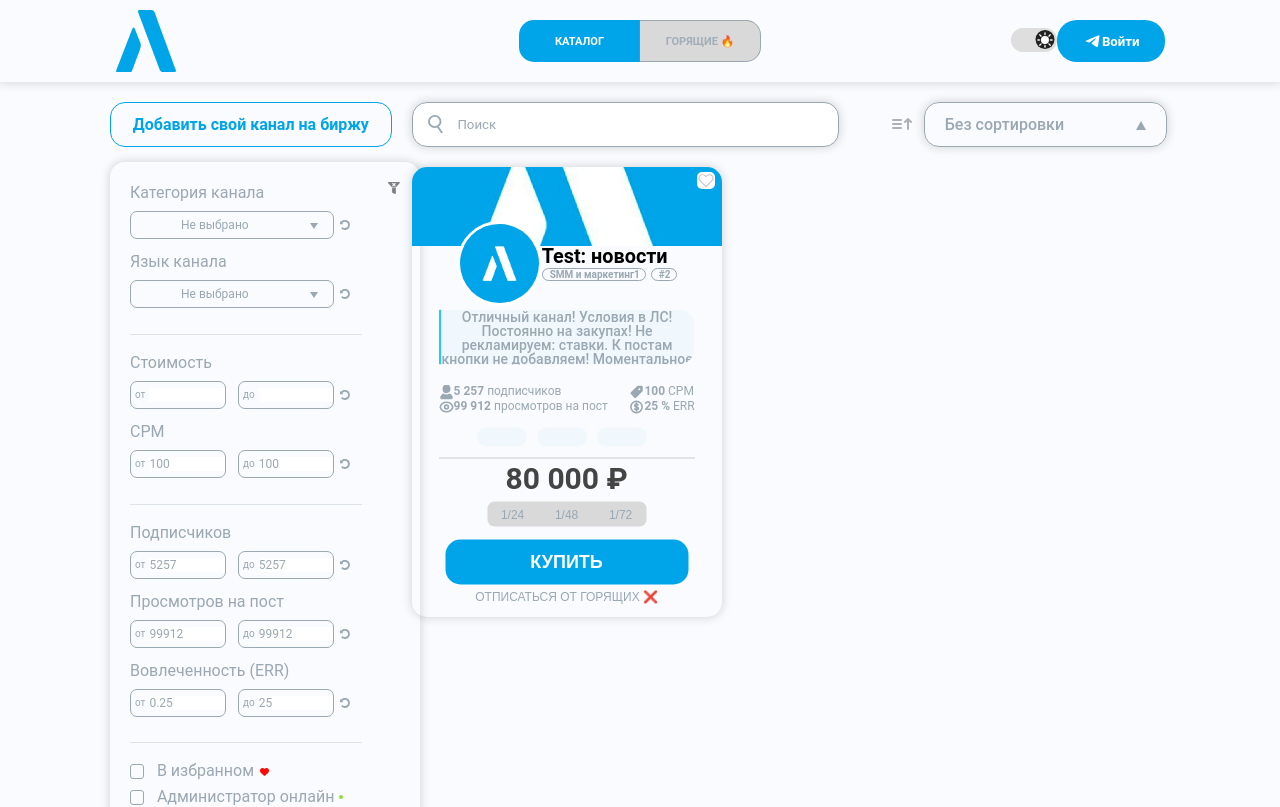
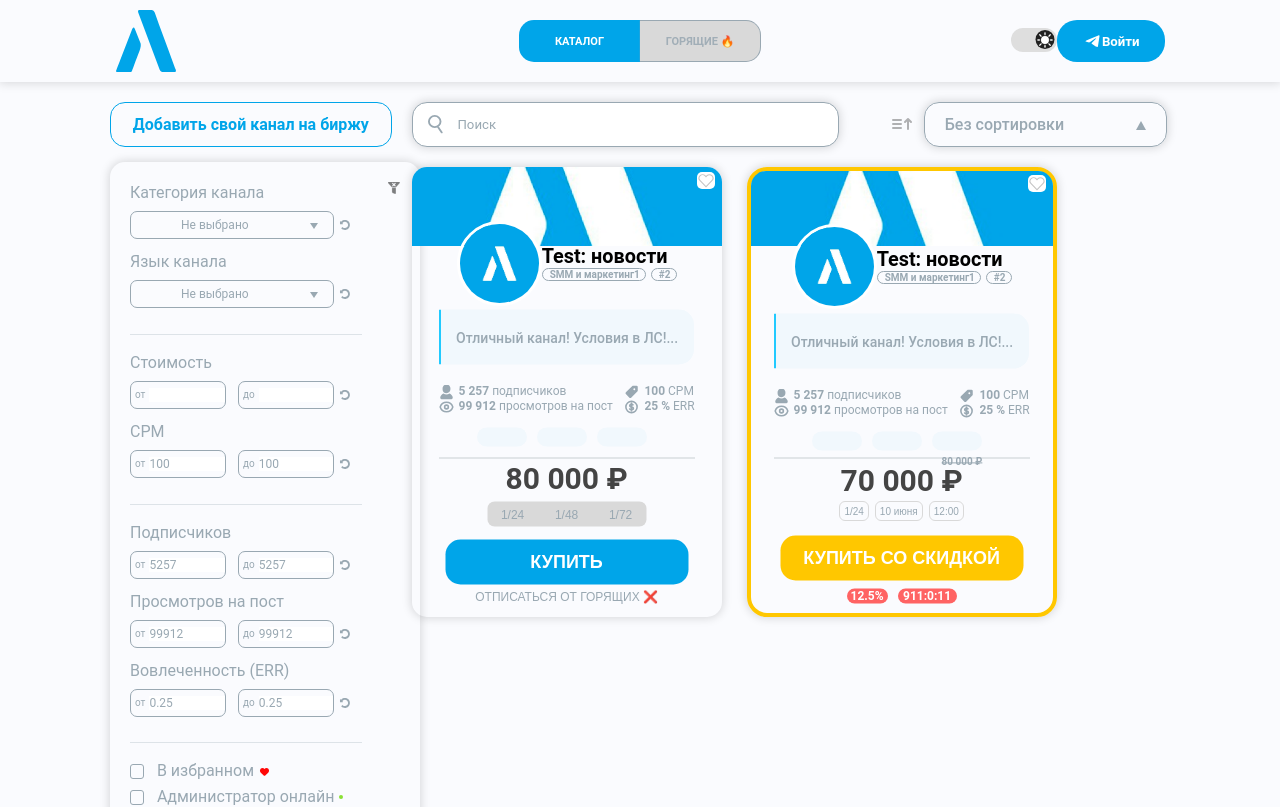
Before and after one commit to sensaybro/Advix-master, a React (Create React App) app in the folder client/: page /channels in a window 1280 px wide. Shown: the top 807 px of the page. Built offline with nearby package versions, Linux system fonts and the light colour scheme.

Commit message:
add-many-features

```diff
--- a/client/src/components/GridChannels/ChannelComponent/ChannelComponent.jsx
+++ b/client/src/components/GridChannels/ChannelComponent/ChannelComponent.jsx
@@ -35,6 +35,13 @@ const ChannelComponent = ({ element }) => {
 			newState[key] = true
 			return newState
 		})
+	}
+	function truncateText(text, maxLength) {
+		if (text.length <= maxLength) {
+			return text
+		}
+		const truncatedText = text.substring(0, maxLength).trim()
+		return truncatedText + '...'
 	}
 
 	const handleClickedFavorite = () => {
@@ -99,13 +106,21 @@ const ChannelComponent = ({ element }) => {
 
 				<div className={style.wrapperDescChannel}>
 					<div className={style.wrapperQuotes}>
-						<span className={style.quotesStyle}>{element.desc_channel}</span>
+						<span className={style.quotesStyle}>
+							{truncateText(element.desc_channel, 30)}
+						</span>
 					</div>
 					<div className={style.wrapperStatistics}>
 						<div className={style.pairStatistics}>
 							<div className={style.wrapperOneStatistics}>
 								<div>
-									<img width={15} height={15} src={userIcon} alt='' />
+									<img
+										className={style.wrapperImageIcon}
+										width={15}
+										height={15}
+										src={userIcon}
+										alt=''
+									/>
 								</div>
 								<span>
 									<strong>
@@ -115,7 +130,13 @@ const ChannelComponent = ({ element }) => {
 								</span>
 							</div>
 							<div>
-								<img width={15} height={15} src={eye} alt='' />
+								<img
+									className={style.wrapperImageIcon}
+									width={15}
+									height={15}
+									src={eye}
+									alt=''
+								/>
 								<span>
 									<strong>
 										{ConvertIntToRUNumberFormat(element.count_views)}
@@ -126,13 +147,25 @@ const ChannelComponent = ({ element }) => {
 						</div>
 						<div className={style.pairStatistics}>
 							<div>
-								<img width={15} height={15} src={priceCMP} alt='' />
+								<img
+									className={style.wrapperImageIcon}
+									width={15}
+									height={15}
+									src={priceCMP}
+									alt=''
+								/>
 								<span>
 									<strong>{ConvertIntToRUNumberFormat(element.CPM)}</strong> CPM
 								</span>
 							</div>
 							<div>
-								<img width={15} height={15} src={price} alt='' />
+								<img
+									className={style.wrapperImageIcon}
+									width={15}
+									height={15}
+									src={price}
+									alt=''
+								/>
 								<span>
 									<strong>{ConvertIntToRUPercent(element.ERR)}</strong> ERR
 								</span>
--- a/client/src/components/GridChannels/ChannelComponent/ChannelComponent.module.scss
+++ b/client/src/components/GridChannels/ChannelComponent/ChannelComponent.module.scss
@@ -214,3 +214,7 @@ hr {
 	border-top-right-radius: 15px;
 	object-fit: cover;
 }
+.wrapperImageIcon {
+	display: block;
+	margin-right: 5px;
+}
--- a/client/src/components/GridChannels/ChannelComponent/FakeData.js
+++ b/client/src/components/GridChannels/ChannelComponent/FakeData.js
@@ -1,9 +1,7 @@
-import img from '../../../assets/advix_photo.png'
-import background from '../../../assets/background_advix.png'
 import newBackground from '../../../assets/background_example.png'
 import not_rounded from '../../../assets/not_rounded.png'
-const date = new Date('2024-5-8')
-date.setUTCHours(9, 0, 0, 0)
+const date = new Date('2024-6-10')
+date.setUTCHours(12, 0, 0, 0)
 const dateCurrently = new Date()
 export const data = [
 	{
@@ -31,56 +29,16 @@ export const data = [
 				price: 80000,
 				time: 24,
 				hot: false,
+				for_hot: true,
 			},
 			{
 				price: 90000,
 				time: 48,
 				hot: false,
-			},
-			{
-				price: 2000000,
-				time: 72,
-				hot: false,
-			},
-		],
-		CPM: 100,
-		// default_time_day: [24, 72, 2],
-		// hot_price: 19990,
-		hot_state: false,
-	},
-	{
-		id: 21,
-		User_id: 3445465,
-		Category: 'SMM и маркетинг1',
-		language: 'русский',
-		id_telegram: -45456567,
-		desc_channel: 'Отличный канал! Условия в ЛС!',
-		link_Cannel: 'https://t.me/gdf5455gh',
-		link_Type_Boolean: true,
-		name_channel: 'Amex: новости',
-		url_Image_Channel: img,
-		url_background_channel: background,
-		public_type: false,
-		count_subscribers: 5257,
-		count_views: 99912,
-		ERR: 25,
-		position: 2,
-
-		priceObjects: [
-			{
-				price: 80000,
-				time: 24,
-				hot: false,
-				for_hot: true,
-			},
-			{
-				price: 80000,
-				time: 48,
-				hot: false,
 				for_hot: false,
 			},
 			{
-				price: 80000,
+				price: 120000,
 				time: 72,
 				hot: false,
 				for_hot: false,
--- a/client/src/components/GridChannels/ChannelComponentHot/ChannelComponentHot.jsx
+++ b/client/src/components/GridChannels/ChannelComponentHot/ChannelComponentHot.jsx
@@ -1,4 +1,5 @@
 import React, { useEffect, useState } from 'react'
+import { Link } from 'react-router-dom'
 import eye from '../../../assets/eye.svg'
 import favorite from '../../../assets/favorite.svg'
 import favorited from '../../../assets/favorited.svg'
@@ -8,7 +9,8 @@ import priceCMP from '../../../assets/priceCPM.svg'
 import style from './ChannelComponentHot.module.scss'
 const ChannelComponentHot = ({ element }) => {
 	const [clicked, setClicked] = useState(false)
-	const [timer, setTimer] = useState()
+	const [timer, setTimer] = useState(0)
+	const [counter, setCounter] = useState(false)
 	const [clickedTypePrice, setClickedTypePrice] = useState({
 		24: false,
 		48: false,
@@ -17,6 +19,28 @@ const ChannelComponentHot = ({ element }) => {
 		1: false,
 		2: false,
 	})
+	const firstDifference = data => {
+		console.log('data', data.getTime())
+		const current = new Date()
+		console.log('current', current.getTime())
+		const timeDifference = Math.floor(
+			(data.getTime() - current.getTime()) / 1000
+		)
+		console.log('rimwe', timeDifference)
+		setTimer(timeDifference)
+	}
+	const checkForHot = () => {
+		element.priceObjects.filter(element => {
+			if (element.for_hot === true) {
+				setCounter(true)
+			}
+		})
+	}
+	useEffect(() => {
+		firstDifference(element.priceObjects[3].hot_date)
+		checkForHot()
+	}, [])
+
 	const getForHot = () => {
 		return element.priceObjects.filter(element => {
 			return element.for_hot === true
@@ -26,6 +50,9 @@ const ChannelComponentHot = ({ element }) => {
 		return element.priceObjects.filter(element => {
 			return element.hot === true
 		})
+	}
+	const ConvertIntToRUPercent = among => {
+		return new Intl.NumberFormat('ru', { style: 'percent' }).format(among)
 	}
 	const formulaDiscount = () => {
 		console.log(getHot()[0])
@@ -53,7 +80,9 @@ const ChannelComponentHot = ({ element }) => {
 		})
 	}
 
-	const TimeDifference = ({ hotDate }) => {
+	//element.priceObjects[3].hot_date
+
+	const TimeDifferenceOne = ({ hotDate }) => {
 		const [currentTime, setCurrentTime] = useState(new Date())
 
 		useEffect(() => {
@@ -68,6 +97,7 @@ const ChannelComponentHot = ({ element }) => {
 		const timeDifference = Math.floor(
 			(hotDate.getTime() - currentTime.getTime()) / 1000
 		)
+
 		setTimer(timeDifference)
 		// if (timeDifference < 0) {
 		// 	return null // Если время отрицательное, не отображаем компонент
@@ -82,9 +112,23 @@ const ChannelComponentHot = ({ element }) => {
 	const handleClickedFavorite = () => {
 		setClicked(!clicked)
 	}
+	function truncateText(text, maxLength) {
+		if (text.length <= maxLength) {
+			return text
+		}
+		const truncatedText = text.substring(0, maxLength).trim()
+		return truncatedText + '...'
+	}
+	const ConvertIntToRUNumberFormat = among => {
+		return new Intl.NumberFormat('ru', { style: 'decimal' }).format(among)
+	}
+	const filtredDefaultPrice = element.priceObjects.filter(element => {
+		return element.for_hot === true
+	})
 
-	{
-		!timer < 0 && (
+	return (
+		counter &&
+		timer > 0 && (
 			<div className={style.wrapperChannelComponent}>
 				<div className={style.wrapperComponent}>
 					<div className={style.wrapperImg}>
@@ -100,18 +144,19 @@ const ChannelComponentHot = ({ element }) => {
 							/>
 						</button>
 						<div className={style.wrapperBackgroundImage}>
-							<img
-								width={302}
-								src={element.url_background_channel}
-								alt=''
-								srcset=''
-							/>
+							<img src={element.url_background_channel} alt='' srcset='' />
 						</div>
 
 						<div className={style.wrapperImgAndDesc}>
-							<img src={element.url_Image_Channel} alt='' srcset='' />
+							<Link to={`/channels/${element.id}`}>
+								<img src={element.url_Image_Channel} alt='' srcset='' />
+							</Link>
+
 							<div>
-								<h2>{element.name_channel}</h2>
+								<Link to={`/channels/${element.id}`}>
+									<h2>{element.name_channel}</h2>
+								</Link>
+
 								<div>
 									<span className={style.bordedElement}>
 										{element.Category}
@@ -126,36 +171,69 @@ const ChannelComponentHot = ({ element }) => {
 
 					<div className={style.wrapperDescChannel}>
 						<div className={style.wrapperQuotes}>
-							<span className={style.quotesStyle}>{element.desc_channel}</span>
+							<span className={style.quotesStyle}>
+								{truncateText(element.desc_channel, 30)}
+							</span>
 						</div>
 						<div className={style.wrapperStatistics}>
 							<div className={style.pairStatistics}>
 								<div className={style.wrapperOneStatistics}>
 									<div>
-										<img width={15} height={15} src={userIcon} alt='' />
+										<img
+											className={style.wrapperImageIcon}
+											width={15}
+											height={15}
+											src={userIcon}
+											alt=''
+										/>
 									</div>
 									<span>
-										<strong>{element.count_subscribers} </strong>подписчиков
+										<strong>
+											{ConvertIntToRUNumberFormat(element.count_subscribers)}{' '}
+										</strong>
+										подписчиков
 									</span>
 								</div>
 								<div>
-									<img width={15} height={15} src={eye} alt='' />
+									<img
+										className={style.wrapperImageIcon}
+										width={15}
+										height={15}
+										src={eye}
+										alt=''
+									/>
 									<span>
-										<strong>{element.count_views}</strong> просмотров на пост
+										<strong>
+											{ConvertIntToRUNumberFormat(element.count_views)}
+										</strong>{' '}
+										просмотров на пост
 									</span>
 								</div>
 							</div>
 							<div className={style.pairStatistics}>
 								<div>
-									<img width={15} height={15} src={priceCMP} alt='' />
+									<img
+										className={style.wrapperImageIcon}
+										width={15}
+										height={15}
+										src={priceCMP}
+										alt=''
+									/>
 									<span>
-										<strong>{element.CPM}</strong> CPM
+										<strong>{ConvertIntToRUNumberFormat(element.CPM)}</strong>{' '}
+										CPM
 									</span>
 								</div>
 								<div>
-									<img width={15} height={15} src={price} alt='' />
+									<img
+										className={style.wrapperImageIcon}
+										width={15}
+										height={15}
+										src={price}
+										alt=''
+									/>
 									<span>
-										<strong>{element.ERR}%</strong> ERR
+										<strong>{ConvertIntToRUPercent(element.ERR)}</strong> ERR
 									</span>
 								</div>
 							</div>
@@ -171,10 +249,10 @@ const ChannelComponentHot = ({ element }) => {
 						<div></div>
 						<div></div>
 					</div>
-					<hr color='#e1e5e8' />
+					<hr className={style.Line} color='#e1e5e8' />
 					<div className={style.wrapperDefaultPriceUnderline}>
 						<span>
-							{element.priceObjects[0].price.toLocaleString('ru-RU', {
+							{filtredDefaultPrice[0].price.toLocaleString('ru-RU', {
 								style: 'currency',
 								currency: 'RUB',
 								minimumFractionDigits: 0,
@@ -198,7 +276,7 @@ const ChannelComponentHot = ({ element }) => {
 					<div className={style.priceType}>
 						{element.priceObjects.map(
 							(time, index) =>
-								time.hot === true && (
+								time.for_hot === true && (
 									<button
 										key={index}
 										className={style.clickedBtn}
@@ -261,12 +339,12 @@ const ChannelComponentHot = ({ element }) => {
 				<div className={style.TimeAndDiscount}>
 					<div className={style.wrapperFormulaDis}>{formulaDiscount()}%</div>
 					<div className={style.TimeBuy}>
-						<TimeDifference hotDate={element.priceObjects[1].hot_date} />
+						<TimeDifferenceOne hotDate={element.priceObjects[3].hot_date} />
 					</div>
 				</div>
 			</div>
 		)
-	}
+	)
 }
 
 export default ChannelComponentHot
--- a/client/src/components/GridChannels/ChannelComponentHot/ChannelComponentHot.module.scss
+++ b/client/src/components/GridChannels/ChannelComponentHot/ChannelComponentHot.module.scss
@@ -19,6 +19,13 @@
 }
 .wrapperBackgroundImage {
 	display: block;
+	img {
+		object-fit: cover;
+		width: 302px;
+		height: 75px;
+		border-top-left-radius: 15px;
+		border-top-right-radius: 15px;
+	}
 }
 .wrapperComponent {
 	display: flex;
@@ -40,6 +47,13 @@
 		display: flex;
 		position: absolute;
 		align-items: center;
+		img {
+			border: 3px solid var(--color-white);
+			object-fit: cover;
+			width: 85px;
+			height: 85px;
+			border-radius: 50%;
+		}
 	}
 }
 :root {
@@ -120,14 +134,14 @@
 		background-color: #f1f8fd;
 	}
 }
-hr {
+.Line {
 	position: absolute;
-	top: 290px;
+	top: 286px;
 	width: 256px;
 }
 .wrapperDefaultPrice {
 	position: absolute;
-	top: 300px;
+	top: 295px;
 	span {
 		font-size: 30px;
 		font-weight: 600;
@@ -168,7 +182,7 @@ hr {
 }
 .BtnBuy {
 	position: absolute;
-	top: 395px;
+	top: 387px;
 	left: 50%;
 	background-color: var(--color-dark-yellow);
 	width: 243px;
@@ -195,7 +209,7 @@ hr {
 }
 .wrapperTypePrice {
 	position: absolute;
-	top: 347px;
+	top: 340px;
 	left: 50%;
 	transform: translate(-50%, -50%);
 	width: 230px;
@@ -210,7 +224,7 @@ hr {
 
 	height: 15px;
 
-	top: 430px;
+	top: 425px;
 	left: 50%;
 	transform: translate(-50%, -50%);
 	display: flex;
@@ -239,7 +253,7 @@ hr {
 
 .wrapperDefaultPriceUnderline {
 	position: absolute;
-	top: 296px;
+	top: 290px;
 	left: 70%;
 	transform: translate(-50%, -50%);
 	span {
@@ -263,3 +277,7 @@ hr {
 
 	color: var(--color-white);
 }
+.wrapperImageIcon {
+	display: block;
+	margin-right: 5px;
+}
--- a/client/src/components/GridChannels/GridChannels.jsx
+++ b/client/src/components/GridChannels/GridChannels.jsx
@@ -28,9 +28,7 @@ const GridChannels = () => {
 				{data.map(element => {
 					return pages.label === 'Каталог' ? (
 						<>
-							{element.hot_state === false && (
-								<ChannelComponent element={element} />
-							)}
+							<ChannelComponent element={element} />
 							{element.hot_state === true && (
 								<ChannelComponentHot element={element} />
 							)}
```
